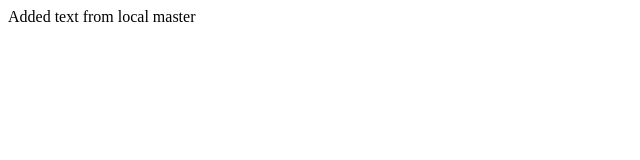
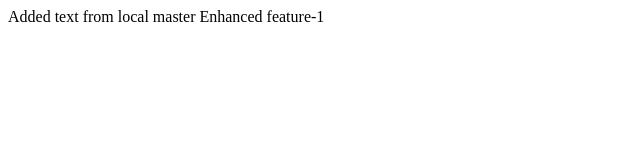
Before and after one commit to basu-shukla/ciphers, a plain HTML site: page index.html in a window 1280 px wide. Shown: the whole page, without its empty margins (0-640 px from the left). Drawn offline with Linux system fonts and the light colour scheme.

Commit message:
enhanced feature-1

```diff
--- a/index.html
+++ b/index.html
@@ -8,5 +8,6 @@
 </head>
 <body>
   Added text from local master
+  Enhanced feature-1
 </body>
 </html>
```
